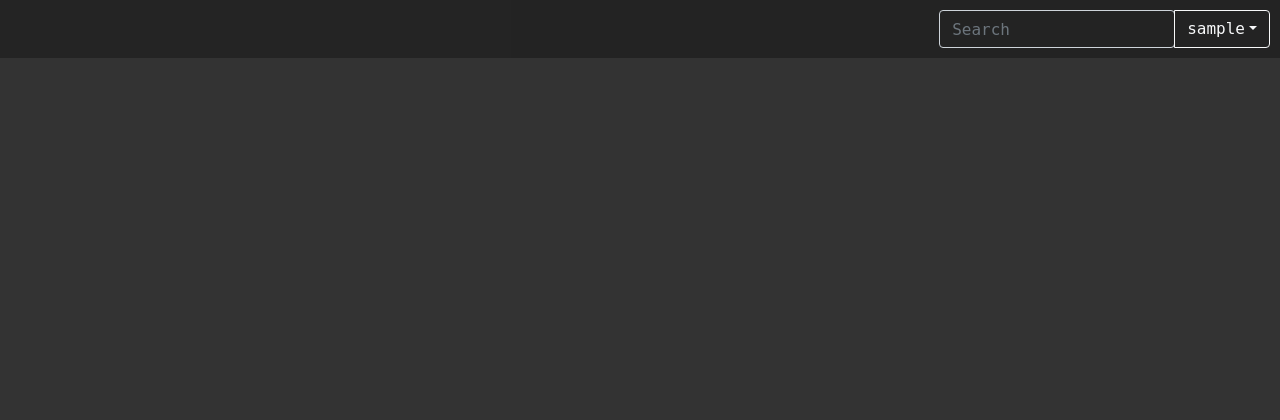
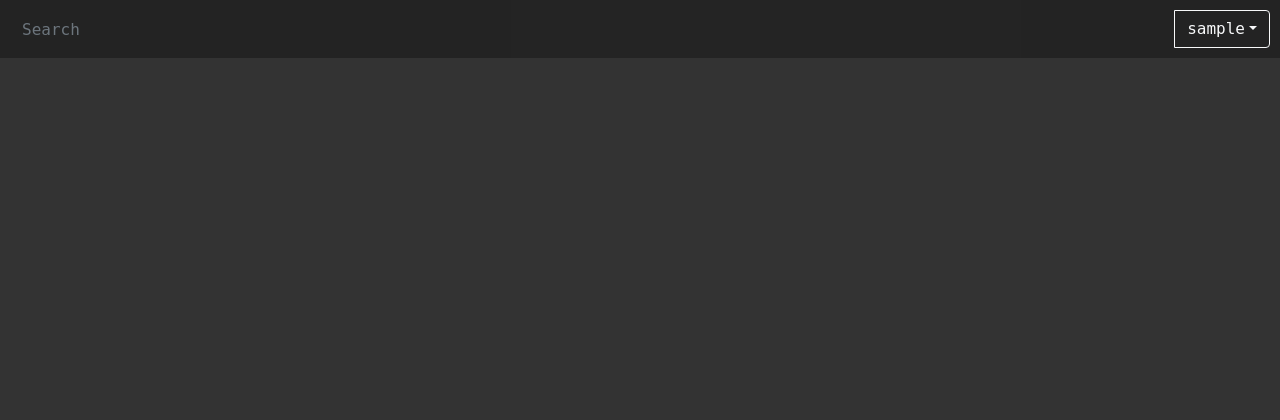
Before and after one commit to EvgeniyUS/MemTree, a Django app: page / in a window 1280 px wide. Shown: the top 420 px of the page. Run offline with Django 3.2, Linux system fonts and the light colour scheme; the visitor is signed in with stand-in values (Sample User, id 1); data that the repository does not hold is empty; some libraries are stand-ins or nearby versions.

Commit message:
search 2.0

```diff
--- a/MemTree/static/MemTree/css/MemTree.css
+++ b/MemTree/static/MemTree/css/MemTree.css
@@ -40,22 +40,8 @@ li {
     margin: 5px;
 }
 
-/*#search_counter {*/
-/*    color: rgba(155, 255, 155, 0.4);*/
-/*}*/
-
-#search_input {
-    color: rgba(255,255,255,0.8);
-    background: transparent;
-}
-
 .counter {
     font-weight: bold;
     user-select: none;
     color: dimgray;
 }
-
-.disabled {
-    pointer-events: none;
-    opacity: 0.5;
-}
--- a/MemTree/static/MemTree/js/MemTree.js
+++ b/MemTree/static/MemTree/js/MemTree.js
@@ -361,22 +361,26 @@ function search_mark(item) {
 }
 
 function search() {
-    let value = document.getElementById('search_input').value;
+    let search_input = document.getElementById('search_input');
+    search_input.classList.remove('disabled');
     let elements = document.getElementsByClassName('text');
-    // let search_counter = document.getElementById('search_counter');
-    // search_counter.innerHTML = ''
+    let search_counter = document.getElementById('search_counter');
+    search_counter.innerHTML = '0'
     for (let i = 0; i < elements.length; ++i) {
         const item = elements[i];
-        if ((value) && (item.value.toLowerCase().includes(value.toLowerCase()))) {
-            // search_counter.innerHTML = `${Number(search_counter.innerHTML) + 1}`
-            // let idx = item.value.indexOf(value);
+        if ((search_input.value) && (item.value.toLowerCase().includes(search_input.value.toLowerCase()))) {
+            search_counter.innerHTML = `${Number(search_counter.innerHTML) + 1}`
+            // let idx = item.value.indexOf(search_input.value);
             // if (idx >= 0) {
-            //     item.setSelectionRange(idx, idx + value.length);
+            //     item.setSelectionRange(idx, idx + search_input.value.length);
             // }
             search_mark(item)
         } else {
             item.style.background = 'transparent';
         }
+    }
+    if (!(search_input.value)) {
+        search_counter.innerHTML = '';
     }
 }
 
--- a/MemTree/templates/MemTree/index.html
+++ b/MemTree/templates/MemTree/index.html
@@ -1,9 +1,4 @@
 {% extends 'MySite/wrapper.html' %}
-
-{% block header %}
-    <label for="search_input" id="search_counter"></label>
-    <input id="search_input" class="form-control" placeholder="Search" type="search" oninput="search()"/>
-{% endblock %}
 
 {% block content %}
 
--- a/MySite/static/MySite/css/MySite.css
+++ b/MySite/static/MySite/css/MySite.css
@@ -7,10 +7,10 @@ body {
 .header {
     position: fixed;
     top: 0;
-    text-align: right;
+    /*text-align: right;*/
     width: 100%;
     background: rgba(0, 0, 0, 0.3);
-    z-index: 10;
+    /*z-index: 10;*/
 }
 
 .content {
@@ -31,3 +31,21 @@ body {
 .buttons {
     margin: 10px;
 }
+
+.disabled {
+    pointer-events: none;
+    opacity: 0.5;
+}
+
+#search_counter {
+    margin-right: 10px;
+    margin-left: 10px;
+    color: rgba(155, 255, 155, 0.4);
+}
+
+#search_input {
+    outline: none !important;
+    color: rgba(255,255,255,0.8);
+    background: transparent;
+    border: none;
+}
--- a/MySite/templates/MySite/wrapper.html
+++ b/MySite/templates/MySite/wrapper.html
@@ -26,10 +26,12 @@
 <body>
 
     <div class="header">
-        <div class="buttons btn-group">
+        <div class="buttons">
+            <div class="input-group">
                 {% if user.username %}
-                {% block header %}
-                {% endblock %}
+                    <input id="search_input" class="form-control disabled" aria-label="Text input with dropdown button" placeholder="Search" type="search" oninput="search()"/>
+                    <label for="search_input" id="search_counter"></label>
+                    <div class="input-group-append">
                         <button class="btn btn-outline-light dropdown-toggle"
                                 type="button"
                                 data-toggle="dropdown"
@@ -49,7 +51,9 @@
                                 <a href="{% url 'delete_account' %}" class="dropdown-item" style="color: red">Delete Account</a>
                             {% endif %}
                         </div>
+                    </div>
                 {% endif %}
+            </div>
         </div>
     </div>
 
```
Lines whose indentation alone changed are shown as unchanged.
